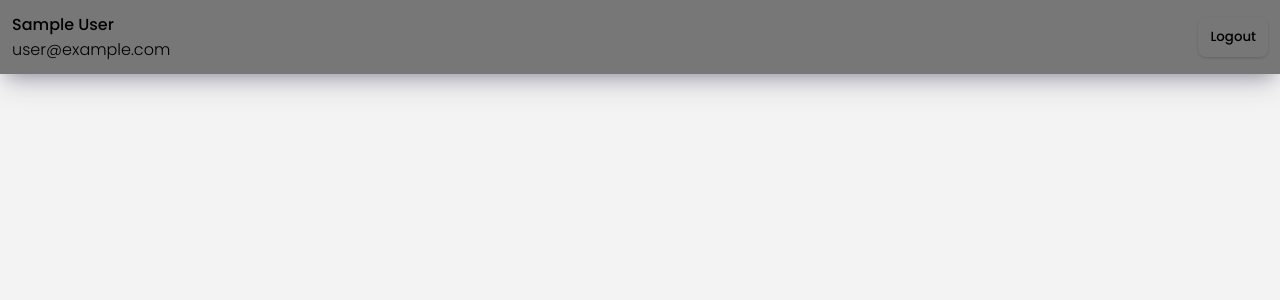
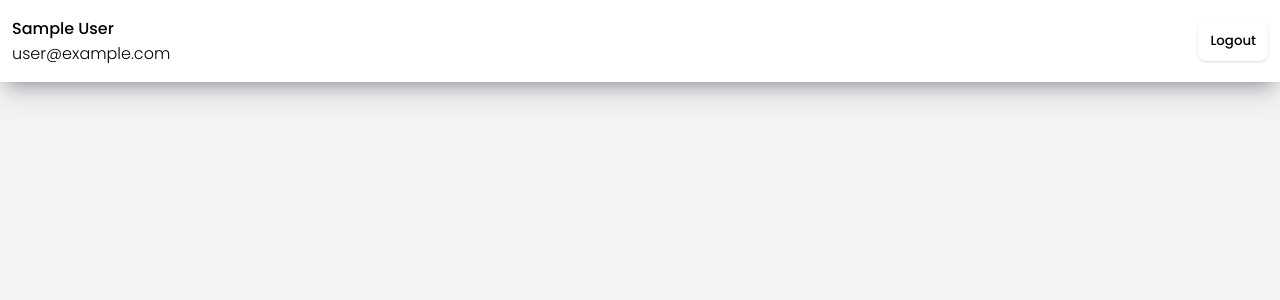
Before and after one commit to williangf/teste-frontend, a Next.js app: page / in a window 1280 px wide. Shown: the top 300 px of the page. Built offline with nearby package versions, Linux system fonts and the light colour scheme; no server answers; sample sign-in values are in the browser's storage.

Commit message:
style: adjusted general styles

```diff
--- a/src/components/Button/index.js
+++ b/src/components/Button/index.js
@@ -1,6 +1,9 @@
 import styled from "styled-components";
 
 export default styled.button`
+  display: flex;
+  align-items: center;
+  justify-content: center;
   height: 40px;
   padding: 0px 12px;
   border-radius: 8px;
--- a/src/components/Header/styles.js
+++ b/src/components/Header/styles.js
@@ -1,17 +1,28 @@
 import styled from "styled-components";
 
 export default styled.header`
+  position: absolute;
+  top: 0;
+  left: 0;
   display: flex;
   align-items: center;
   justify-content: space-between;
-  padding: 12px;
-  background-color: ${({ theme }) => theme.colors.primary};
+  width: 100%;
+  height: 82px;
+  padding: 0px 12px;
+  background-color: ${({ theme }) => theme.colors.lighter};
   box-shadow: rgba(50, 50, 93, 0.25) 0px 13px 27px -5px,
     rgba(0, 0, 0, 0.3) 0px 8px 16px -8px;
+  z-index: 10;
 
   .user-details {
     display: flex;
     flex-direction: column;
+    max-width: calc(100% - 80px);
+    white-space: nowrap;
+    overflow: hidden;
+    text-overflow: ellipsis;
+    word-break: break-all;
 
     & > span {
       font-weight: 300;
--- a/src/pages/_document.js
+++ b/src/pages/_document.js
@@ -7,7 +7,11 @@ export default class MyDocument extends Document {
       <Html lang="pt-BR">
         <Head>
           <link rel="preconnect" href="https://fonts.googleapis.com" />
-          <link rel="preconnect" href="https://fonts.gstatic.com" crossOrigin />
+          <link
+            rel="preconnect"
+            href="https://fonts.gstatic.com"
+            crossOrigin="true"
+          />
           <link
             href="https://fonts.googleapis.com/css2?family=Montserrat:wght@300;500&family=Poppins:wght@300;500&display=swap"
             rel="stylesheet"
--- a/src/styles/base/global.js
+++ b/src/styles/base/global.js
@@ -18,16 +18,14 @@ export default createGlobalStyle`
   }
 
   body {
-    font-size: 16px;
     height: 100%;
     background-color: ${({ theme }) => theme.colors.light};
+    font-size: 16px;
   }
 
   .row {
     width: 100%;
-    height: 100%;
     max-width: 1240px;
-    padding: 0px 12px;
   }
 
   .fade {
```
Also changed, not shown: src/components/InputContainer/styles.js (+19 -2 lines).
